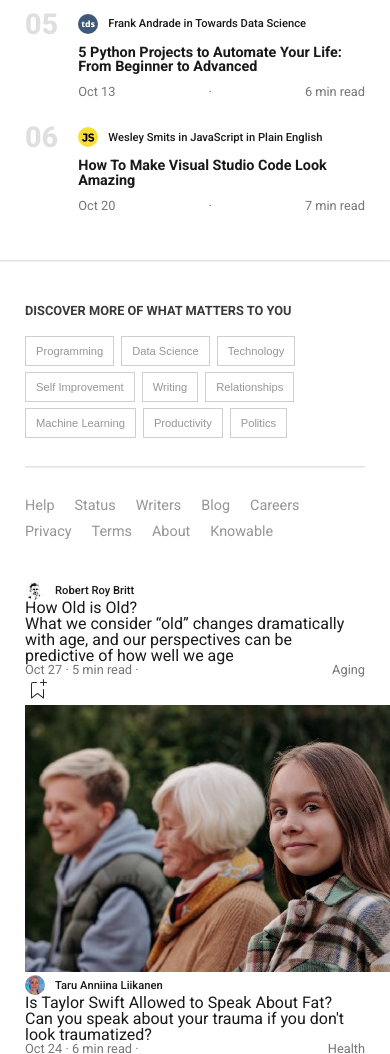
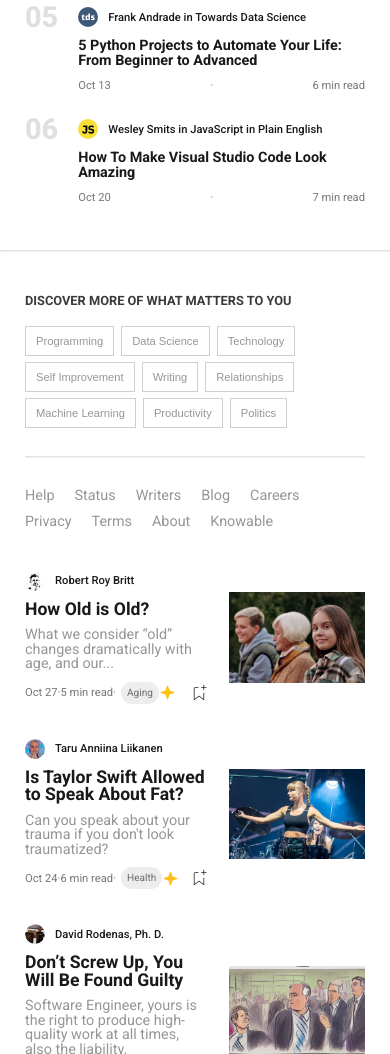
Before and after one commit to g-tonni/PROGETTO_SETTIMANALE_S5, a plain HTML site: page index.html in a window 390 px wide. Shown: the part 946-2000 px from the top of the page. Drawn offline with nearby package versions, Linux system fonts and the light colour scheme.

Commit message:
MOBILE CONCLUSO

```diff
--- a/assets/css/style.css
+++ b/assets/css/style.css
@@ -159,7 +159,7 @@ h4 {
   margin: 12px 0;
 }
 
-.letto img {
+#prima-parte .letto img {
   display: none;
 }
 
@@ -171,9 +171,10 @@ h4 {
 
 .data-ora {
   display: flex;
+  align-items: center;
   width: 100%;
   justify-content: space-between;
-  font-size: 0.8em;
+  font-size: 0.7em;
   color: #19191998;
 }
 
@@ -233,6 +234,8 @@ hr {
   padding: 35px 25px;
 }
 
+/* LINK UTILI */
+
 #link-utili {
   margin-bottom: 35px;
 }
@@ -266,3 +269,56 @@ hr {
   margin: 6px 20px;
   margin-left: 0;
 }
+
+/* ARTICOLI */
+
+article {
+  display: flex;
+  align-items: center;
+  justify-content: space-between;
+  margin-bottom: 35px;
+}
+
+article img {
+  width: 40%;
+  margin-left: 20px;
+}
+
+.data-ora-salva img {
+  width: 20px;
+  margin: 0;
+}
+
+.data-ora-salva .letto img {
+  width: 17px;
+}
+
+h5 {
+  font-weight: 700;
+  font-size: 1.1em;
+  margin: 10px 0;
+}
+
+.descrizione-articolo {
+  color: #19191974;
+  font-size: 0.9em;
+}
+
+.data-ora-salva .letto .data-ora {
+  justify-content: flex-start;
+  align-items: center;
+}
+
+.data-ora-salva {
+  display: flex;
+  justify-content: space-between;
+  margin-top: 10px;
+}
+
+.data-ora-salva .data-ora span:last-of-type {
+  background-color: #19191914;
+  padding: 6px;
+  border-radius: 20px;
+  margin-left: 5px;
+  font-size: 0.9em;
+}
--- a/index.html
+++ b/index.html
@@ -184,13 +184,13 @@
               </div>
               <h5>How Old is Old?</h5>
               <p class="descrizione-articolo">
-                What we consider “old” changes dramatically with age, and our
-                perspectives can be predictive of how well we age
+                What we consider “old” changes dramatically with age, and our...
               </p>
               <div class="data-ora-salva">
                 <div class="letto">
                   <p class="data-ora">
-                    Oct 27 · 5 min read · <span>Aging</span>
+                    <span>Oct 27</span><span> · </span><span>5 min read</span
+                    ><span> · </span><span>Aging</span>
                   </p>
                   <img src="assets/imgs/svg/star.svg" alt="Stellina" />
                 </div>
@@ -212,7 +212,8 @@
               <div class="data-ora-salva">
                 <div class="letto">
                   <p class="data-ora">
-                    Oct 24 · 6 min read · <span>Health</span>
+                    <span>Oct 24</span><span> · </span><span>6 min read</span
+                    ><span> · </span><span>Health</span>
                   </p>
                   <img src="assets/imgs/svg/star.svg" alt="Stellina" />
                 </div>
@@ -235,7 +236,8 @@
               <div class="data-ora-salva">
                 <div class="letto">
                   <p class="data-ora">
-                    Oct 15 · 5 min read · <span>Software Engineering</span>
+                    <span>Oct 15</span><span> · </span><span>5 min read</span
+                    ><span> · </span><span>Software Engineering</span>
                   </p>
                   <img src="assets/imgs/svg/star.svg" alt="Stellina" />
                 </div>
@@ -258,7 +260,8 @@
               <div class="data-ora-salva">
                 <div class="letto">
                   <p class="data-ora">
-                    Oct 25 · 11 min read · <span>Sustainability</span>
+                    <span>Oct 25</span><span> · </span><span>11 min read</span
+                    ><span> · </span><span>Sustainability</span>
                   </p>
                 </div>
                 <img src="assets/imgs/svg/bookmark.svg" alt="Bookmark" />
@@ -281,7 +284,8 @@
               <div class="data-ora-salva">
                 <div class="letto">
                   <p class="data-ora">
-                    Oct 26 · 7 min read · <span>Health</span>
+                    <span>Oct 26</span><span> · </span><span>7 min read</span
+                    ><span> · </span><span>Health</span>
                   </p>
                   <img src="assets/imgs/svg/star.svg" alt="Stellina" />
                 </div>
@@ -304,7 +308,9 @@
               <div class="data-ora-salva">
                 <div class="letto">
                   <p class="data-ora">
-                    Jan 18, 2020 · 6 min read · <span>Experiences</span>
+                    <span>Jan 18, 2020</span><span> · </span
+                    ><span>6 min read</span><span> · </span
+                    ><span>Experiences</span>
                   </p>
                   <img src="assets/imgs/svg/star.svg" alt="Stellina" />
                 </div>
@@ -331,7 +337,8 @@
               <div class="data-ora-salva">
                 <div class="letto">
                   <p class="data-ora">
-                    Oct 24 · 6 min read · <span>Health</span>
+                    <span>Oct 24</span><span> · </span><span>6 min read</span
+                    ><span> · </span><span>Health</span>
                   </p>
                 </div>
                 <img src="assets/imgs/svg/bookmark.svg" alt="Bookmark" />
```
